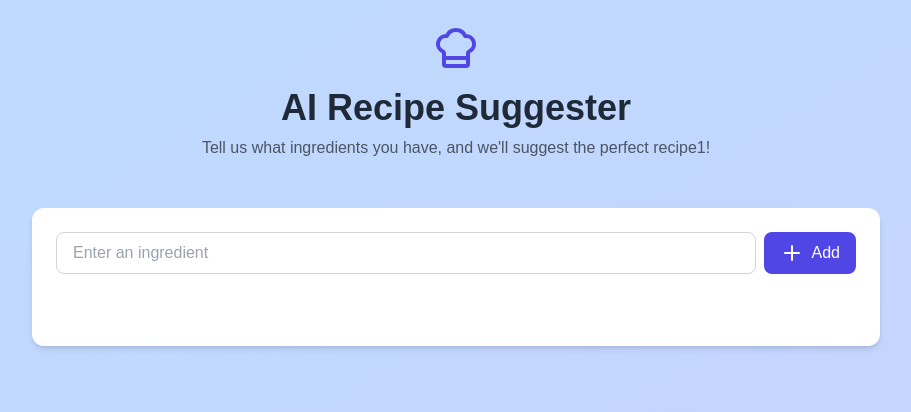
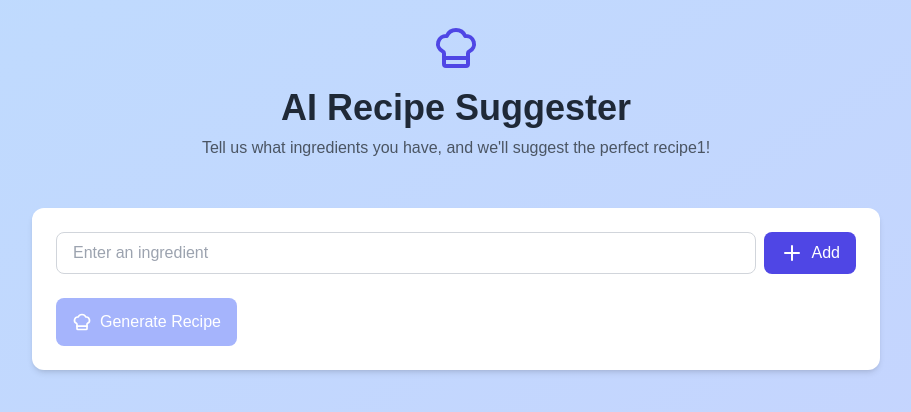
Before and after one commit to Eduardo-J-Morales/genai, a Next.js app: page / in a window 1280 px wide. Shown: the top 412 px of the page, without its empty margins (184-1095 px from the left). Built offline with nearby package versions, Linux system fonts and the light colour scheme.

Commit message:
the button for the event that generate the content through the genai

```diff
--- a/app/page.tsx
+++ b/app/page.tsx
@@ -103,7 +103,23 @@ export default function Home() {
 
           <button
           onClick={handleGenerateRecipe}
-          ></button>
+          disabled={loading || ingredients.length == 0}
+          className="px-4 py-3 bg-indigo-600 text-white rounded-lg
+          hover:bg-indigo-700 transition-colors
+          disabled:bg-indigo-300 flex items-center justify-center gap-2"
+          >
+            {loading ? (
+              <>
+              <Loader2 className="w-5 h-5 animate-spin"/>
+              Generating Recipe...
+              </>
+            ): (
+              <>
+              <ChefHat className="w-5 h-5"/>
+              Generate Recipe
+              </>
+            )}
+          </button>
         </div>
       </div>
     </div>
```
